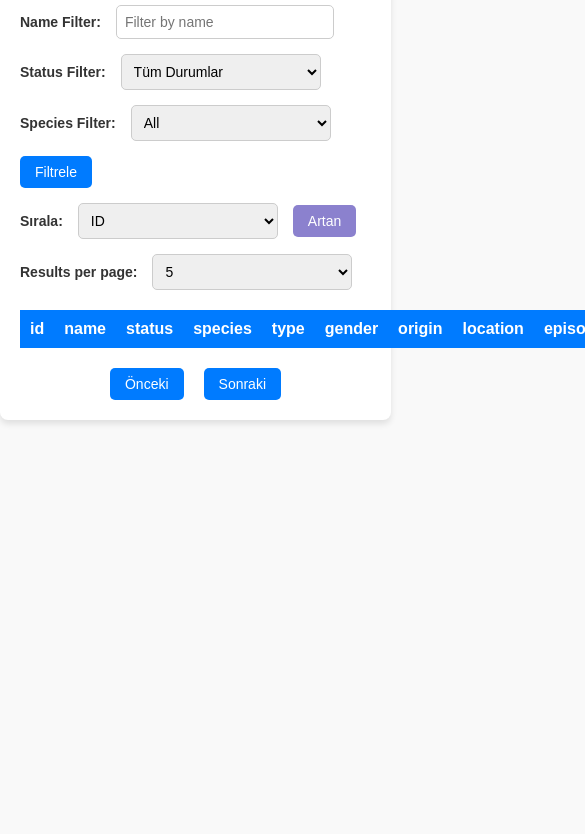
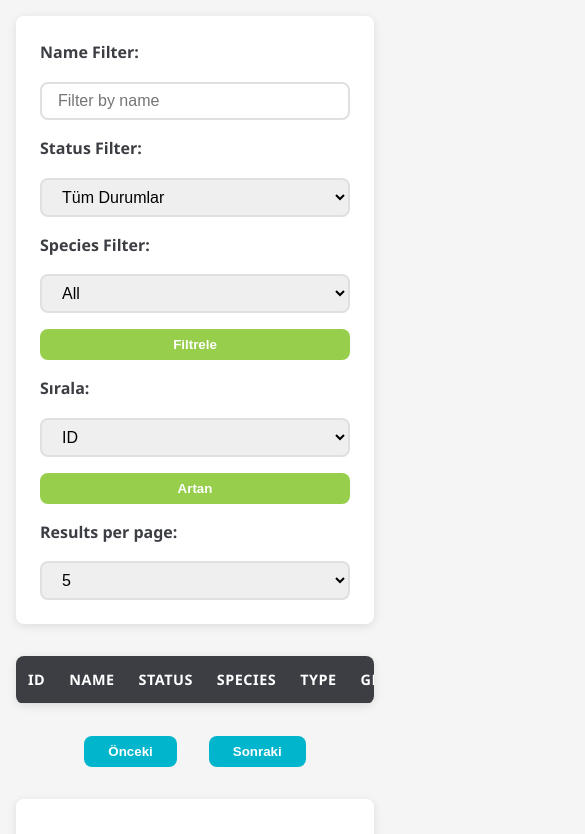
Before and after one commit to Beyza-Can/rick_and_morty_html, a plain HTML site: page index.html in a window 390 px wide. Shown: the part 150-984 px from the top of the page, 585 px wide, since content can reach past the window. Before the commit the page ends 844 px from the top, so only its background shows below. Drawn offline with Linux system fonts and the light colour scheme; no server answers.

Commit message:
Update style.css

```diff
--- a/style.css
+++ b/style.css
@@ -1,143 +1,240 @@
-/* Genel Stil */
-body {
-  font-family: 'Arial', sans-serif;
+/* Modern CSS Reset */
+*, *::before, *::after {
+  box-sizing: border-box;
   margin: 0;
   padding: 0;
-  background-color: #f9f9f9;
-  color: #333;
+}
+
+/* Variables */
+:root {
+  --primary-color: #3c3e44;
+  --secondary-color: #97ce4c;
+  --accent-color: #00b5cc;
+  --background-color: #f5f5f5;
+  --text-color: #333;
+  --border-radius: 8px;
+  --transition: all 0.3s ease;
+}
+
+body {
+  font-family: 'Segoe UI', Tahoma, Geneva, Verdana, sans-serif;
+  line-height: 1.6;
+  background-color: var(--background-color);
+  color: var(--text-color);
 }
 
 .container {
-  width: 90%;
   max-width: 1200px;
-  margin: 20px auto;
-  padding: 20px;
-  background: #fff;
-  border-radius: 8px;
-  box-shadow: 0px 4px 6px rgba(0, 0, 0, 0.1);
+  margin: 2rem auto;
+  padding: 0 1rem;
 }
 
-/* Başlık */
+/* Header */
 h1 {
   text-align: center;
-  margin-bottom: 20px;
-  color: #007bff;
+  color: var(--primary-color);
+  font-size: 2.5rem;
+  margin-bottom: 2rem;
+  text-shadow: 2px 2px 4px rgba(0, 0, 0, 0.1);
 }
 
-/* Filtreler Alanı */
+/* Filters Section */
 .filters {
-  margin-bottom: 20px;
+  background: white;
+  padding: 1.5rem;
+  border-radius: var(--border-radius);
+  box-shadow: 0 2px 10px rgba(0, 0, 0, 0.1);
+  margin-bottom: 2rem;
 }
 
 .filter-row {
   display: flex;
   align-items: center;
-  gap: 15px;
-  margin-bottom: 15px;
+  gap: 1rem;
+  margin-bottom: 1rem;
   flex-wrap: wrap;
 }
 
-label {
-  font-weight: bold;
-  font-size: 14px;
+.filter-row:last-child {
+  margin-bottom: 0;
 }
 
-input[type="text"], select {
-  padding: 8px;
-  border: 1px solid #ccc;
-  border-radius: 5px;
-  font-size: 14px;
-  min-width: 200px;
+label {
+  font-weight: 600;
+  color: var(--primary-color);
+  min-width: 120px;
 }
 
-input[type="text"]:focus, select:focus {
+input[type="text"],
+select {
+  padding: 0.5rem 1rem;
+  border: 2px solid #e0e0e0;
+  border-radius: var(--border-radius);
+  font-size: 1rem;
+  transition: var(--transition);
+  flex: 1;
+  max-width: 300px;
+}
+
+input[type="text"]:focus,
+select:focus {
+  border-color: var(--accent-color);
   outline: none;
-  border-color: #007bff;
-  box-shadow: 0px 0px 5px rgba(0, 123, 255, 0.5);
+  box-shadow: 0 0 0 3px rgba(0, 181, 204, 0.1);
 }
 
 button {
-  padding: 8px 15px;
-  font-size: 14px;
+  background-color: var(--secondary-color);
+  color: white;
   border: none;
-  border-radius: 5px;
+  padding: 0.5rem 1.5rem;
+  border-radius: var(--border-radius);
   cursor: pointer;
-  transition: background-color 0.3s ease;
+  font-weight: 600;
+  transition: var(--transition);
 }
 
-button#applyFilters {
-  background-color: #007bff;
-  color: white;
+button:hover {
+  background-color: #86b745;
+  transform: translateY(-1px);
 }
 
-button#applyFilters:hover {
-  background-color: #00adb3;
+/* Table Styles */
+table {
+  width: 100%;
+  border-collapse: separate;
+  border-spacing: 0;
+  background: white;
+  border-radius: var(--border-radius);
+  overflow: hidden;
+  box-shadow: 0 2px 10px rgba(0, 0, 0, 0.1);
 }
 
-button#sortOrderButton {
-  background-color: #8b81ce;
-  color: white;
+th, td {
+  padding: 1rem;
+  text-align: left;
+  border-bottom: 1px solid #e0e0e0;
 }
 
-button#sortOrderButton:hover {
-  background-color: #72b63f;
+th {
+  background-color: var(--primary-color);
+  color: white;
+  font-weight: 600;
+  text-transform: uppercase;
+  font-size: 0.9rem;
+  letter-spacing: 0.5px;
 }
 
-/* Tablo Alanı */
-table {
-  width: 100%;
-  border-collapse: collapse;
-  margin-top: 20px;
+tr:hover {
+  background-color: #f8f9fa;
 }
 
-thead {
-  background-color: #007bff;
-  color: white;
+/* Images in table */
+td img {
+  width: 50px;
+  height: 50px;
+  border-radius: 50%;
+  object-fit: cover;
 }
 
-thead th {
-  padding: 10px;
-  text-align: left;
-}
-
-tbody tr:nth-child(odd) {
-  background-color: #f2f2f2;
-}
-
-tbody tr:hover {
-  background-color: #0d9b5ba3;
-}
-
-tbody td {
-  padding: 10px;
-  border: 1px solid #ddd;
-  text-align: left;
-}
-
-/* Sayfalama */
+/* Pagination */
 .pagination {
   display: flex;
   justify-content: center;
   align-items: center;
-  margin-top: 20px;
-  gap: 10px;
+  gap: 1rem;
+  margin-top: 2rem;
 }
 
 .pagination button {
-  padding: 8px 15px;
-  border: none;
-  border-radius: 5px;
-  background-color: #007bff;
-  color: white;
-  cursor: pointer;
-  transition: background-color 0.3s ease;
+  background-color: var(--accent-color);
 }
 
 .pagination button:hover {
-  background-color: #b30000;
+  background-color: #009ab0;
 }
 
-.pagination span {
-  font-size: 14px;
-  font-weight: bold;
+#pageInfo {
+  font-weight: 600;
+  color: var(--primary-color);
 }
+
+/* Character Detail */
+#characterDetail {
+  background: white;
+  padding: 1.5rem;
+  border-radius: var(--border-radius);
+  margin-top: 2rem;
+  box-shadow: 0 2px 10px rgba(0, 0, 0, 0.1);
+}
+
+/* Responsive Design */
+@media (max-width: 768px) {
+  .filter-row {
+    flex-direction: column;
+    align-items: stretch;
+  }
+
+  input[type="text"],
+  select {
+    max-width: 100%;
+  }
+
+  table {
+    display: block;
+    overflow-x: auto;
+    white-space: nowrap;
+  }
+
+  th, td {
+    padding: 0.75rem;
+  }
+
+  h1 {
+    font-size: 2rem;
+  }
+}
+
+/* Status Indicators */
+.status {
+  display: inline-flex;
+  align-items: center;
+  gap: 0.5rem;
+}
+
+.status::before {
+  content: "";
+  display: inline-block;
+  width: 0.75rem;
+  height: 0.75rem;
+  border-radius: 50%;
+}
+
+.status.alive::before {
+  background-color: #55cc44;
+}
+
+.status.dead::before {
+  background-color: #d63d2e;
+}
+
+.status.unknown::before {
+  background-color: #9e9e9e;
+}
+
+/* Loading State */
+.loading {
+  text-align: center;
+  padding: 2rem;
+  color: var(--primary-color);
+}
+
+/* Error State */
+.error {
+  background-color: #fee2e2;
+  color: #dc2626;
+  padding: 1rem;
+  border-radius: var(--border-radius);
+  margin: 1rem 0;
+  text-align: center;
+}
```
